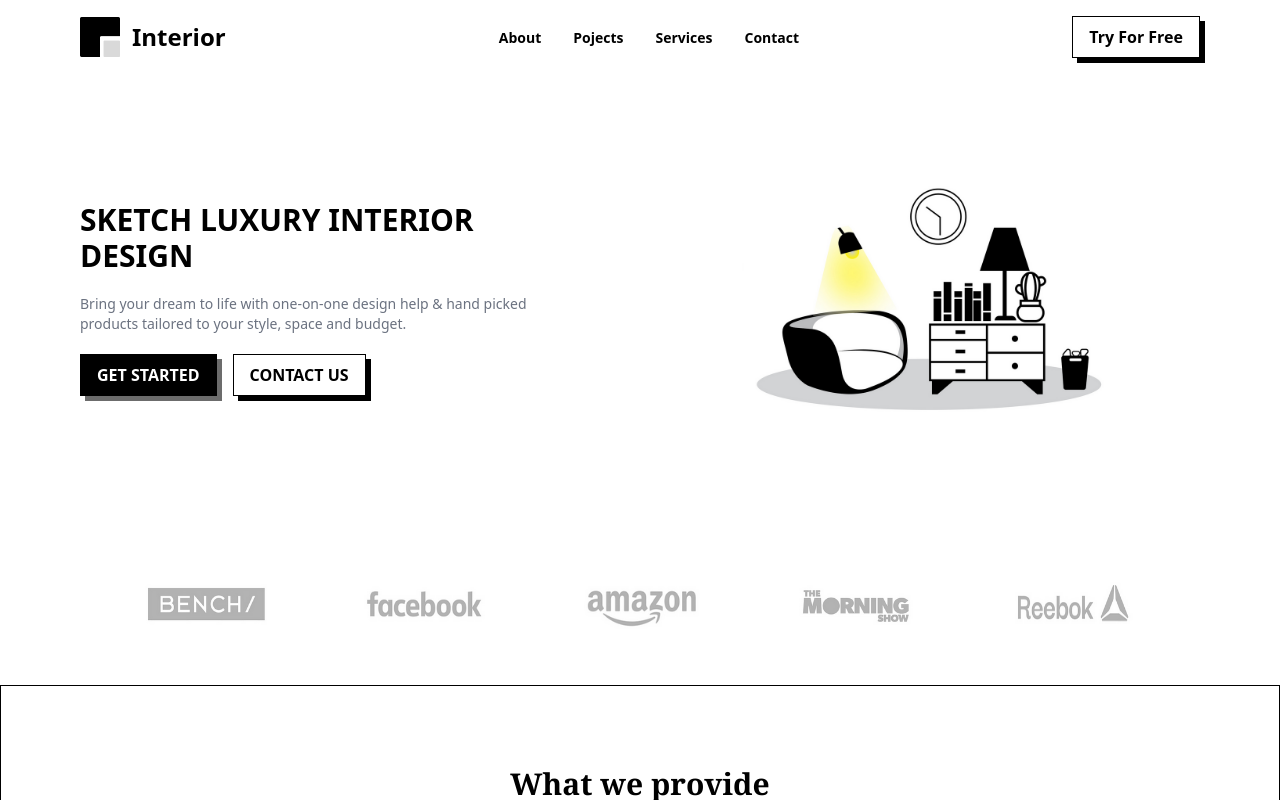
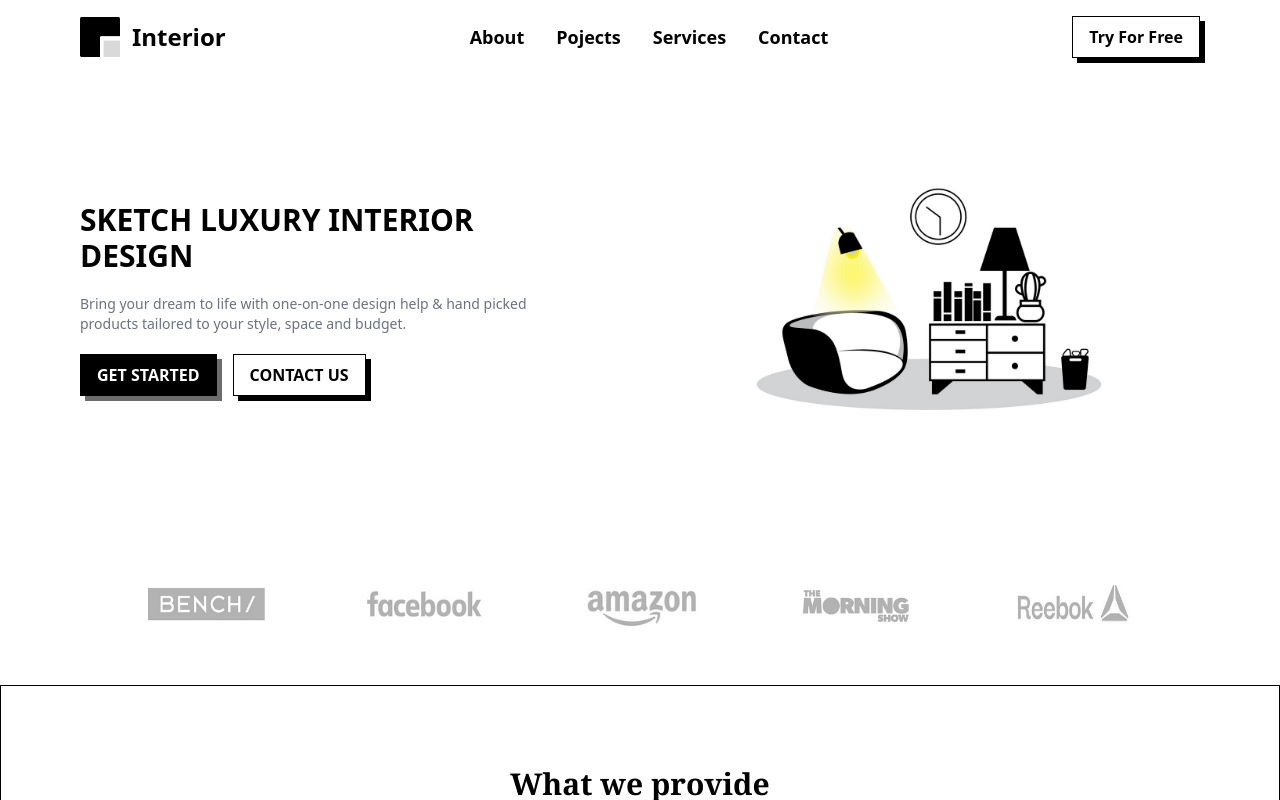
Before and after one commit to sathish9117/InteriorDesign, a React (Vite) app: page / in a window 1280 px wide. Shown: the top 800 px of the page. Built offline with nearby package versions, Linux system fonts and the light colour scheme.

Commit message:
navbar and hero animations

```diff
--- a/src/components/Hero/Hero.jsx
+++ b/src/components/Hero/Hero.jsx
@@ -1,5 +1,7 @@
 import React from "react";
 import HeroPng from "../../assets/hero.png";
+import { motion } from "framer-motion";
+import { SlideUp } from "../animation/animate";
 const Hero = () => {
   return (
     <>
@@ -7,9 +9,14 @@ const Hero = () => {
         <div className="grid grid-cols-1 md:grid-cols-2 md:min-h-[450px] gap-10">
           {/* Text section */}
           <div className="flex flex-col text-center justify-center gap-5 md:pr-8 md:text-left pt-20 md:pt-0 lg:pr-14">
-            <h1 className=" text-3xl font-bold">
+            <motion.h1
+              variants={SlideUp(0.5)}
+              initial="initial"
+              animate="animate"
+              className=" text-3xl font-bold"
+            >
               SKETCH LUXURY INTERIOR DESIGN
-            </h1>
+            </motion.h1>
             <p className=" text-sm text-gray-500">
               Bring your dream to life with one-on-one design help & hand picked
               products tailored to your style, space and budget.
--- a/src/components/Navbar/Navbar.jsx
+++ b/src/components/Navbar/Navbar.jsx
@@ -1,5 +1,6 @@
 import React from "react";
 import Logo from "../../assets/logo.png";
+import { motion } from "framer-motion";
 
 const NavLinks = [
   {
@@ -27,7 +28,12 @@ const NavLinks = [
 const Navbar = () => {
   return (
     <>
-      <div className=" container py-4 flex justify-between items-center flex-wrap">
+      <motion.div
+        initial={{ y: -100 }}
+        animate={{ y: 0 }}
+        transition={{ duration: 0.5 }}
+        className=" container py-4 flex justify-between items-center flex-wrap"
+      >
         {/* Logo Section */}
         <div className=" flex items-center gap-3">
           <img src={Logo} alt="logo" className=" w-10" />
@@ -40,7 +46,7 @@ const Navbar = () => {
               <a
                 key={""}
                 href={link.link}
-                className="mx-4 text-sm font-semibold"
+                className="mx-4 text-lg font-semibold"
               >
                 {link.title}
               </a>
@@ -51,7 +57,7 @@ const Navbar = () => {
         <div className=" ">
           <button className="primary-btn">Try For Free</button>
         </div>
-      </div>
+      </motion.div>
     </>
   );
 };
--- /dev/null
+++ b/src/components/animation/animate.js
@@ -0,0 +1,16 @@
+export const SlideUp = (delay) => {
+  return {
+    initial: {
+      y: 100,
+      opacity: 0,
+    },
+    animate: {
+      y: 0,
+      opacity: 1,
+      transition: {
+        duration: 0.5,
+        delay,
+      },
+    },
+  };
+};
```
Also changed, not shown: 1 other file (tests, documents, lock files or other folders).
